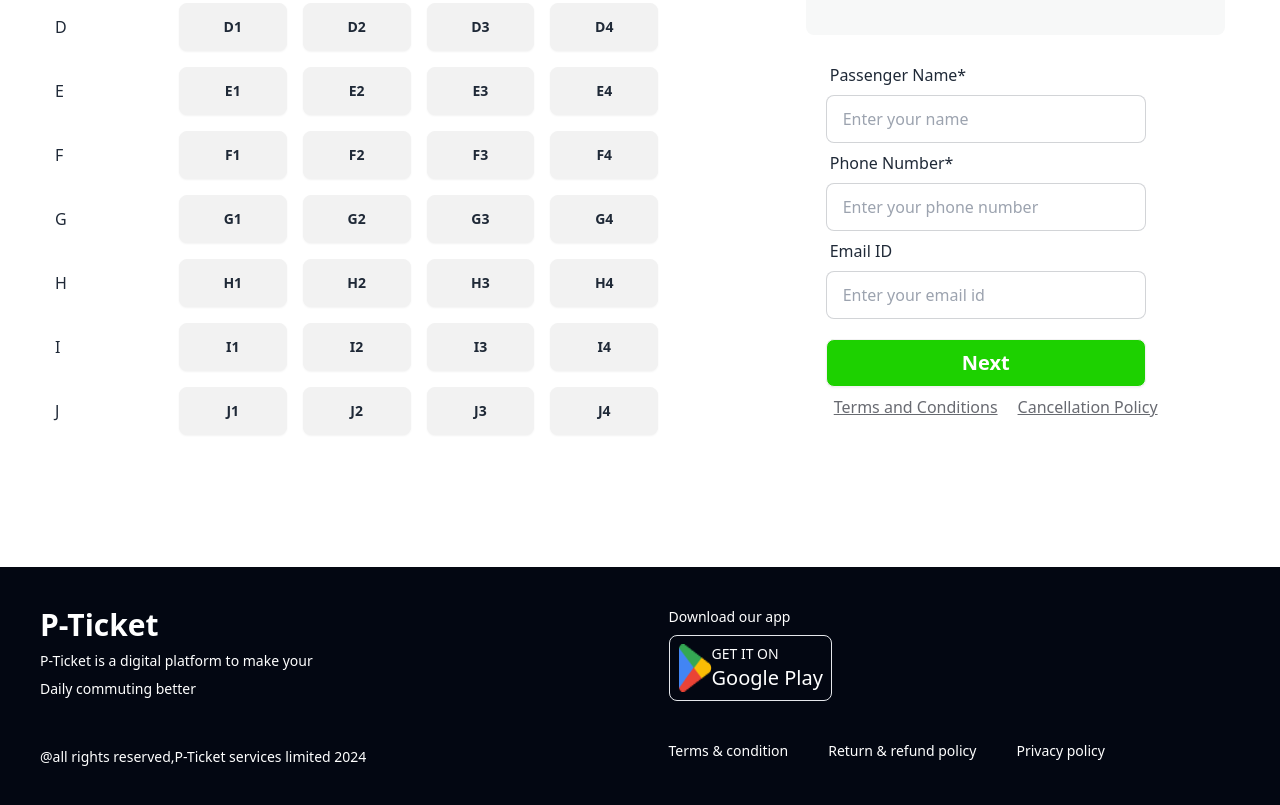
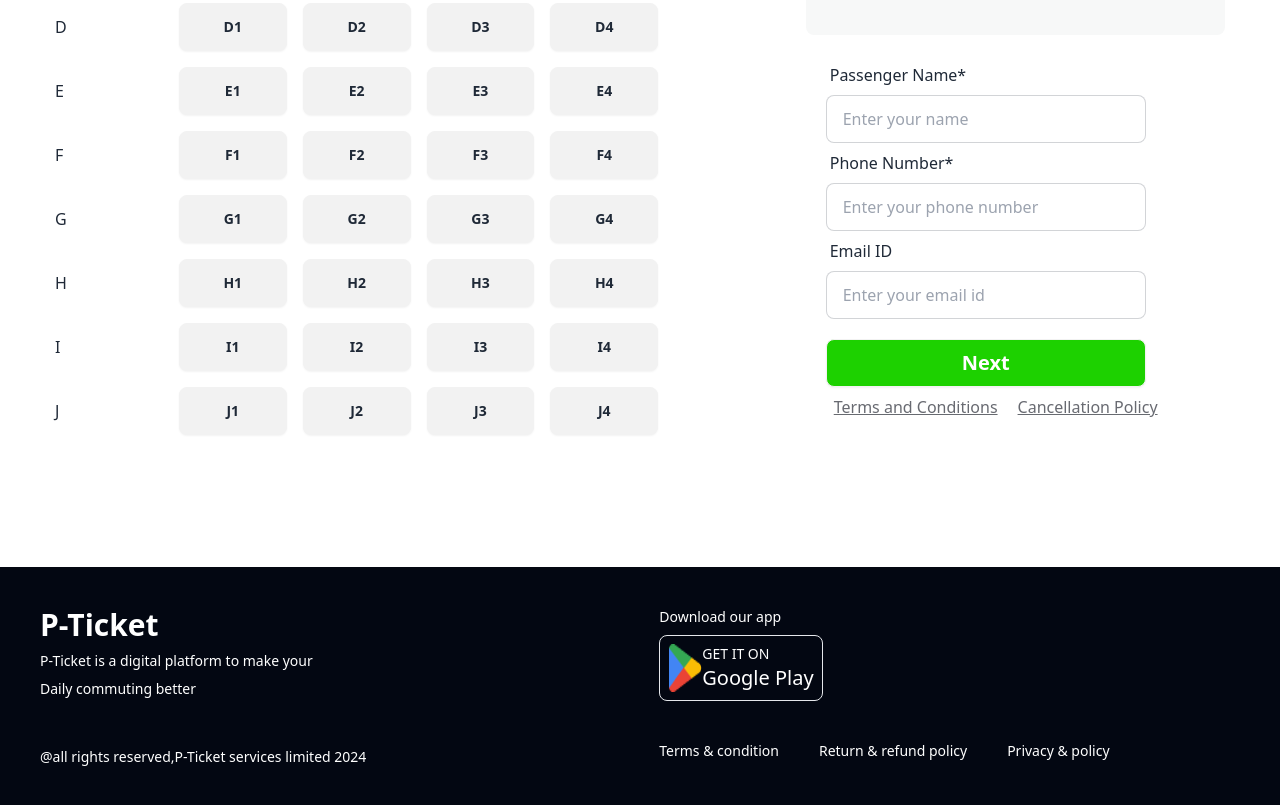
Before and after one commit to Siddikur-22/B9-A5, a plain HTML site: page index.html in a window 1280 px wide. Shown: the part 2544-3349 px from the top of the page. Drawn offline with nearby package versions, Linux system fonts and the light colour scheme.

Commit message:
Project Completed

```diff
--- a/index.html
+++ b/index.html
@@ -432,7 +432,7 @@
                 <div class="flex mt-8 gap-10">
                     <a class="link link-hover">Terms & condition</a>
                     <a class="link link-hover">Return & refund policy</a>
-                    <a class="link link-hover">Privacy policy</a>
+                    <a class="link link-hover">Privacy & policy</a>
                 </div>
 
             </nav>
```
